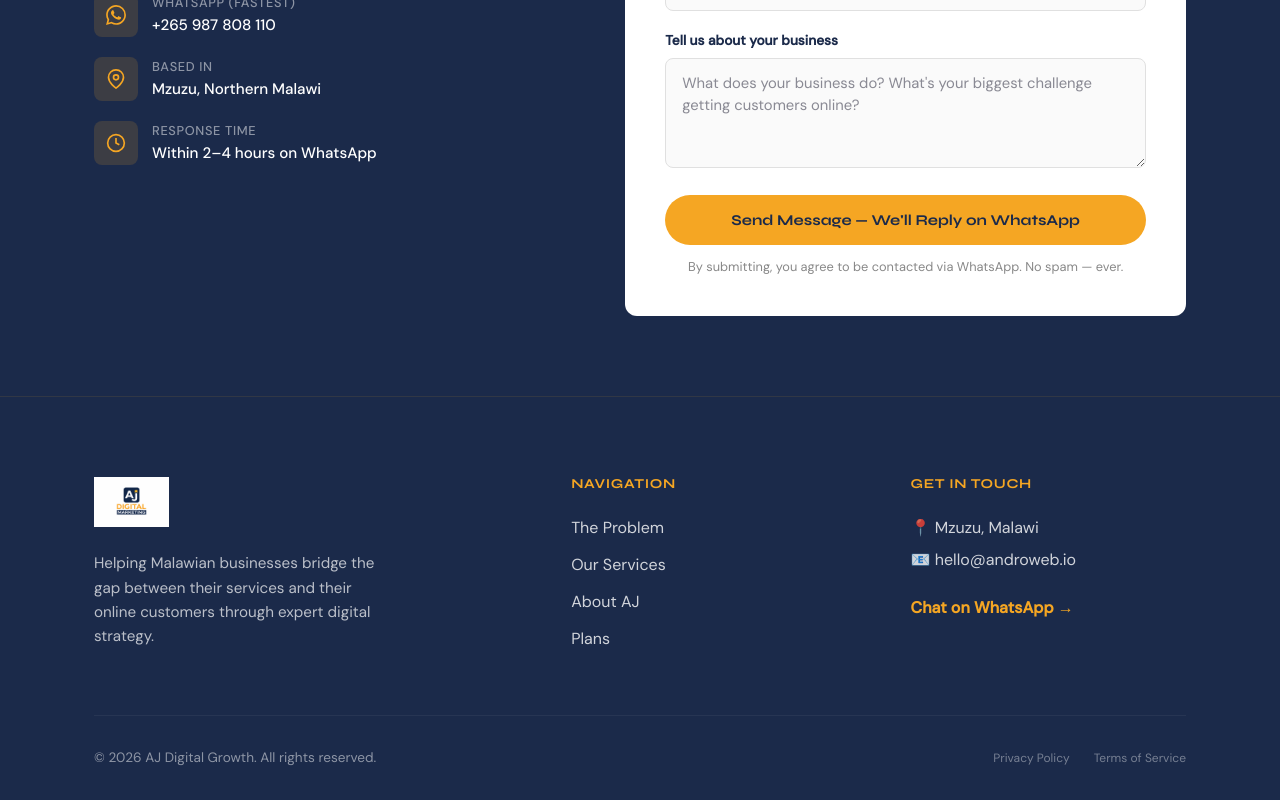
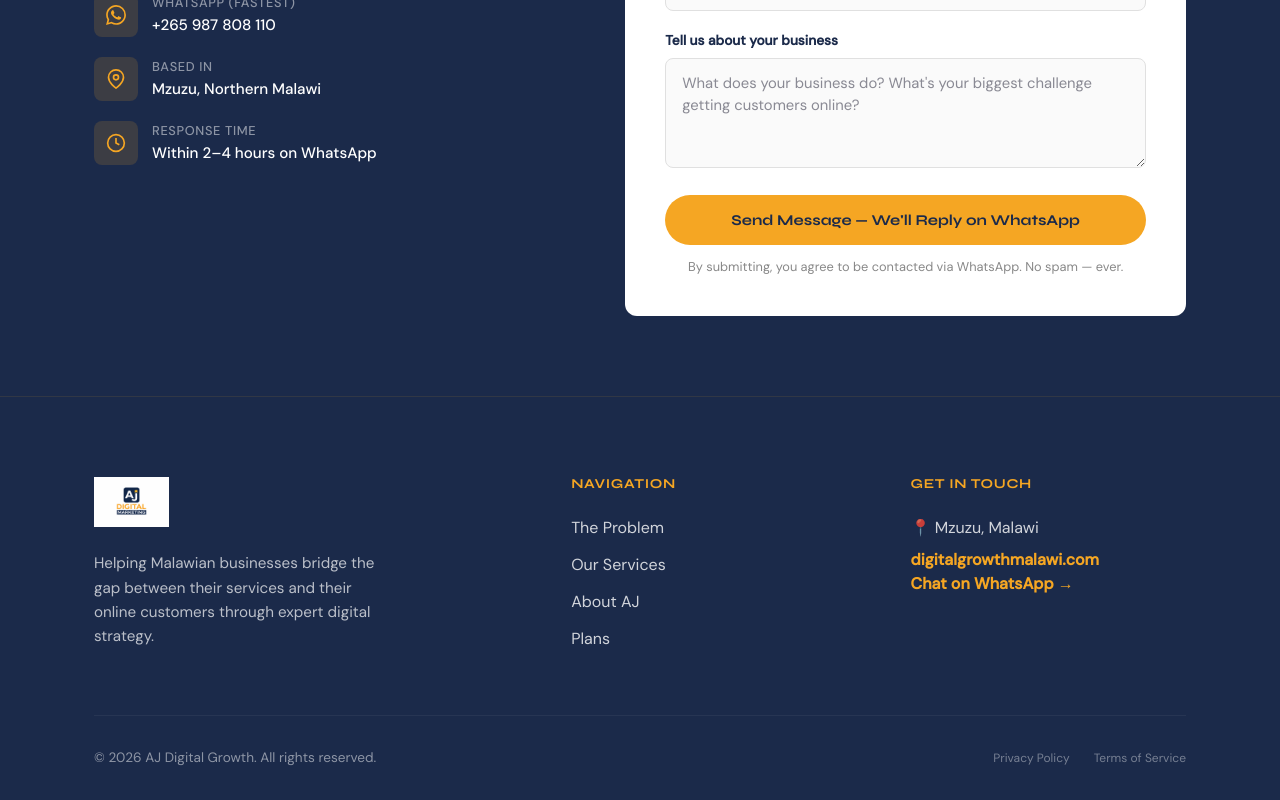
Before and after one commit to AKupeshi12/DigitalGrowthMalawi, a React (Vite) app: page / in a window 1280 px wide. Shown: the part 10050-10850 px from the top of the page. Built offline with nearby package versions, Linux system fonts and the light colour scheme.

Commit message:
Update footer contact information
Replaced email contact with a link to digitalgrowthmalawi.com

```diff
--- a/src/components/Footer.tsx
+++ b/src/components/Footer.tsx
@@ -36,7 +36,10 @@ export default function Footer() {
           <div className="footer-contact">
             <h4 className="text-[#F5A623] font-bold mb-[1.5rem] uppercase tracking-wider text-[0.85rem]">Get In Touch</h4>
             <p className="text-[rgba(255,255,255,0.8)] mb-[0.5rem]">📍 Mzuzu, Malawi</p>
-            <p className="text-[rgba(255,255,255,0.8)] mb-[1.5rem]">📧 hello@androweb.io</p>
+          <a href="https://digitalgrowthmalawi.netlify.app"
+              className="text-[#F5A623] font-bold flex items-center gap-2 hover:underline"
+            >
+              digitalgrowthmalawi.com </a>
             <a
               href="https://wa.me/265987808110"
               className="text-[#F5A623] font-bold flex items-center gap-2 hover:underline"
```
